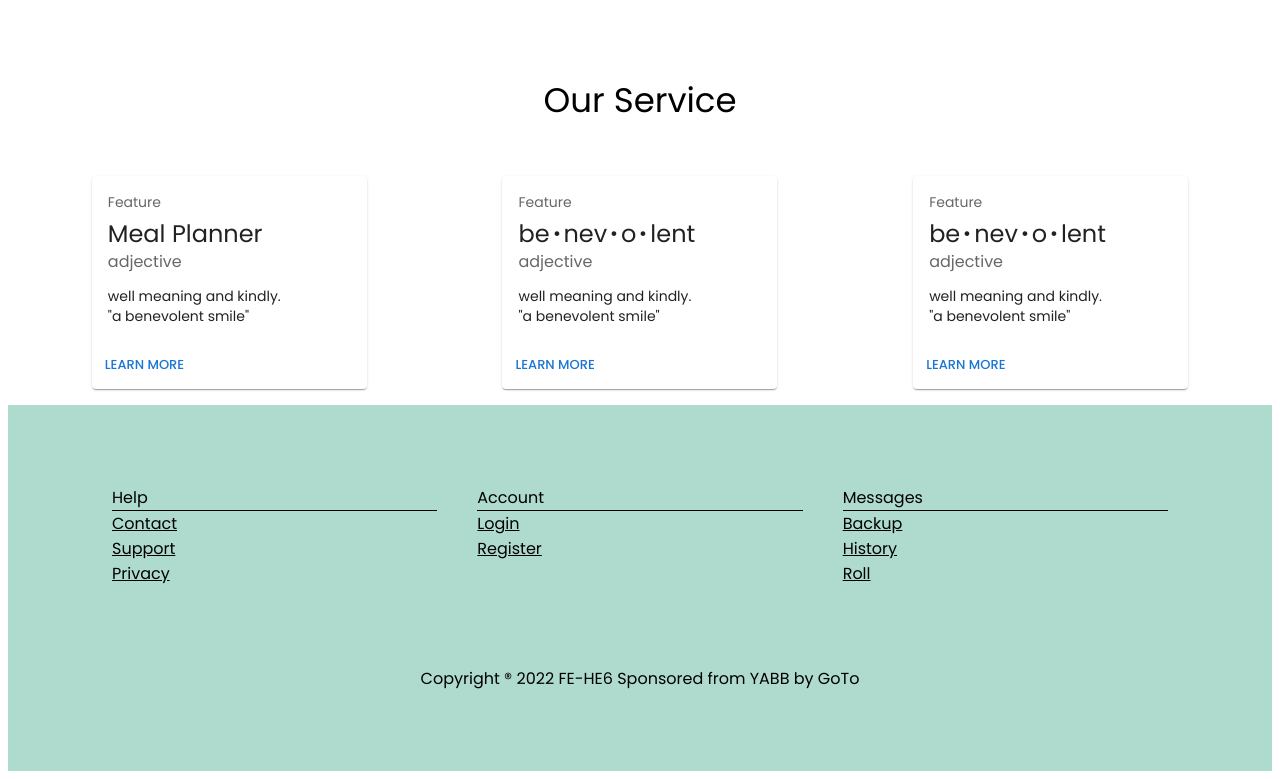
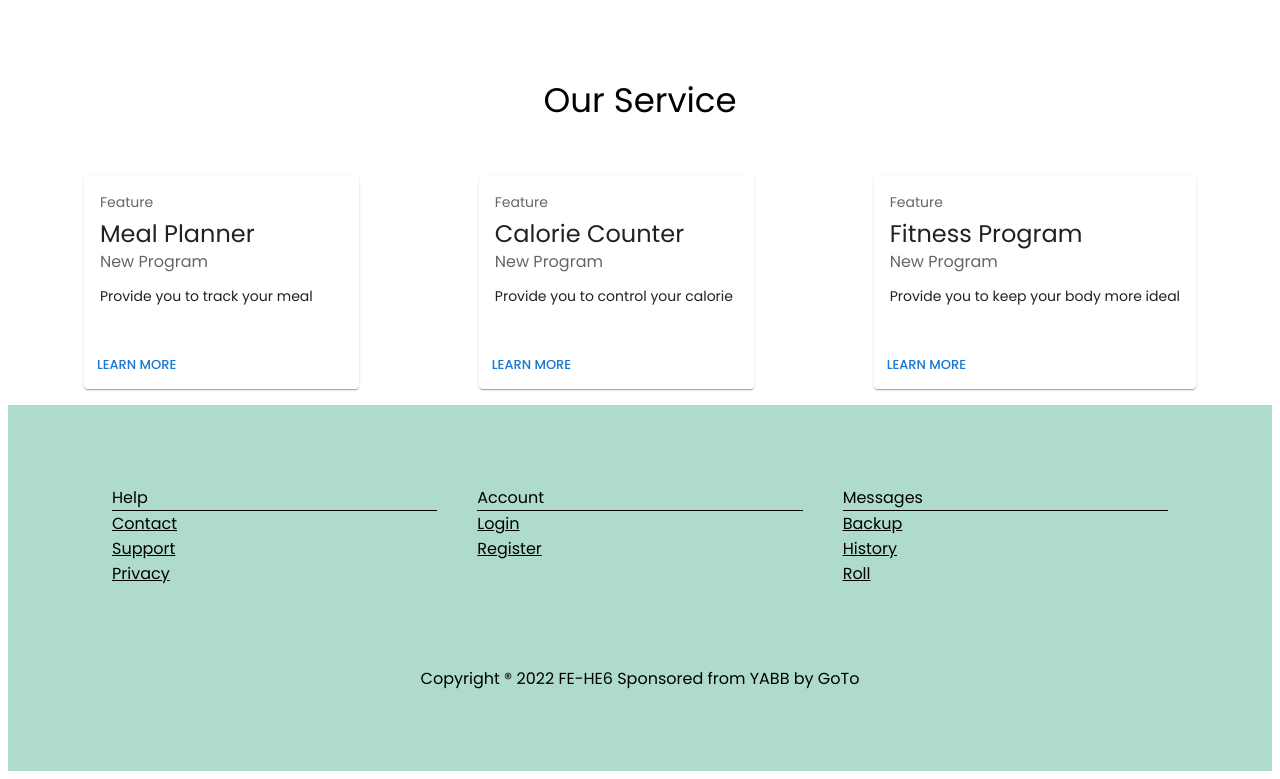
Before and after one commit to allfelaapk/sehathin-new, a React (Create React App) app: page /home in a window 1280 px wide. Shown: the part 1098-1877 px from the top of the page. Built offline with nearby package versions, Linux system fonts and the light colour scheme.

Commit message:
update Home Page

```diff
--- a/src/pages/Home.tsx
+++ b/src/pages/Home.tsx
@@ -232,12 +232,12 @@ export default function HeroSection() {
                 Meal Planner
               </Typography>
               <Typography sx={{ mb: 1.5 }} color="text.secondary">
-                adjective
+                New Program
               </Typography>
               <Typography variant="body2">
-                well meaning and kindly.
+                Provide you to track your meal
                 <br />
-                {'"a benevolent smile"'}
+                <br />
               </Typography>
             </CardContent>
             <CardActions>
@@ -254,15 +254,15 @@ export default function HeroSection() {
                 Feature
               </Typography>
               <Typography variant="h5" component="div">
-                be{bull}nev{bull}o{bull}lent
+                Calorie Counter
               </Typography>
               <Typography sx={{ mb: 1.5 }} color="text.secondary">
-                adjective
+                New Program
               </Typography>
               <Typography variant="body2">
-                well meaning and kindly.
+                Provide you to control your calorie
                 <br />
-                {'"a benevolent smile"'}
+                <br />
               </Typography>
             </CardContent>
             <CardActions>
@@ -279,15 +279,15 @@ export default function HeroSection() {
                 Feature
               </Typography>
               <Typography variant="h5" component="div">
-                be{bull}nev{bull}o{bull}lent
+                Fitness Program
               </Typography>
               <Typography sx={{ mb: 1.5 }} color="text.secondary">
-                adjective
+                New Program
               </Typography>
               <Typography variant="body2">
-                well meaning and kindly.
+                Provide you to keep your body more ideal
                 <br />
-                {'"a benevolent smile"'}
+                <br />
               </Typography>
             </CardContent>
             <CardActions>
```
